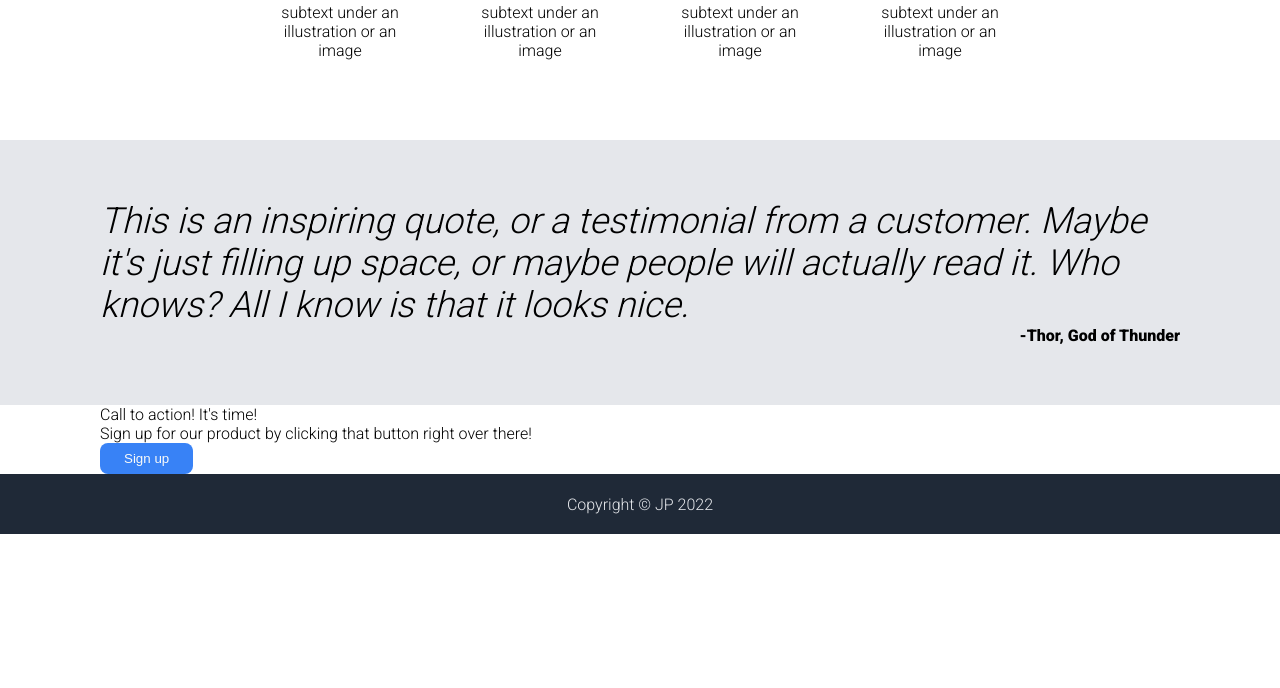
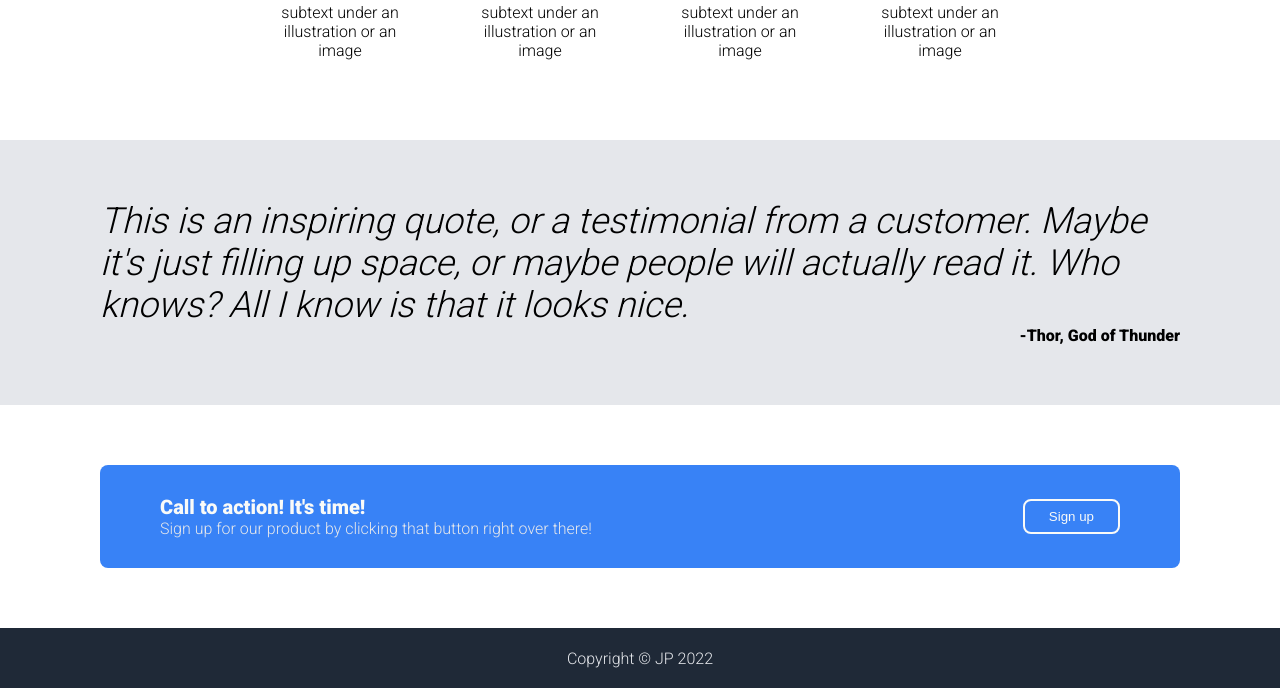
Before and after one commit to jp524/odin-landing-page, a plain HTML site: page index.html in a window 1280 px wide. Shown: the part 569-1257 px from the top of the page. Before the commit the page ends 1103 px from the top, so only its background shows below. Drawn offline with Linux system fonts and the light colour scheme.

Commit message:
Style call to action section

```diff
--- a/index.html
+++ b/index.html
@@ -66,9 +66,13 @@
   </div>
 
   <div class="call">
-    <div class="call-main">Call to action! It's time!</div>
-    <div class="call-secondary">Sign up for our product by clicking that button right over there!</div>
-    <button class="call-btn">Sign up</button>
+    <div class="modal">
+      <div class="call-ctn">
+        <div class="call-main">Call to action! It's time!</div>
+        <div class="call-secondary">Sign up for our product by clicking that button right over there!</div>
+      </div>
+      <button class="call-btn">Sign up</button>
+    </div>
   </div>
 
   <div class="footer">Copyright © JP 2022</div>
--- a/style.css
+++ b/style.css
@@ -100,6 +100,7 @@ button {
 .info-ctn {
   display: flex;
   justify-content: center;
+  flex-wrap: wrap;
   gap: 60px;
   padding-bottom: 60px;
 }
@@ -130,3 +131,33 @@ button {
   text-align: right;
   font-weight: 700;
 }
+
+.call {
+  padding-top: 60px;
+  padding-bottom: 60px;
+}
+
+.modal {
+  display: flex;
+  justify-content: space-between;
+  align-items: center;
+  gap: 40px;
+  background-color: #3882F6;
+  color: #F9FAF8;
+  padding: 30px 60px;
+  border-radius: 8px;
+}
+
+.call-btn {
+  flex-shrink: 0;
+  border: #F9FAF8 2px solid;
+}
+
+.call-main {
+  font-size: 20px;
+  font-weight: 600;
+}
+
+.call-secondary {
+  color:#E5E7EB;
+}
```
